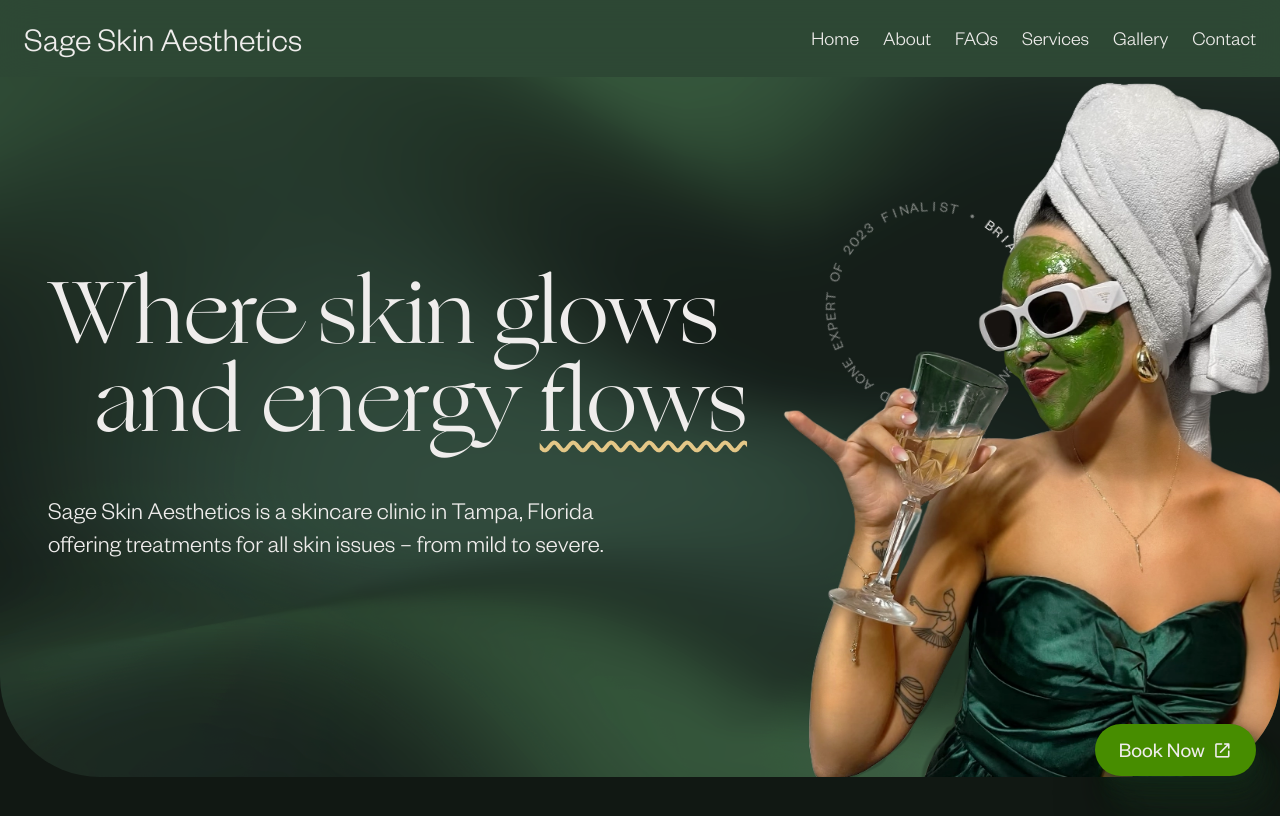
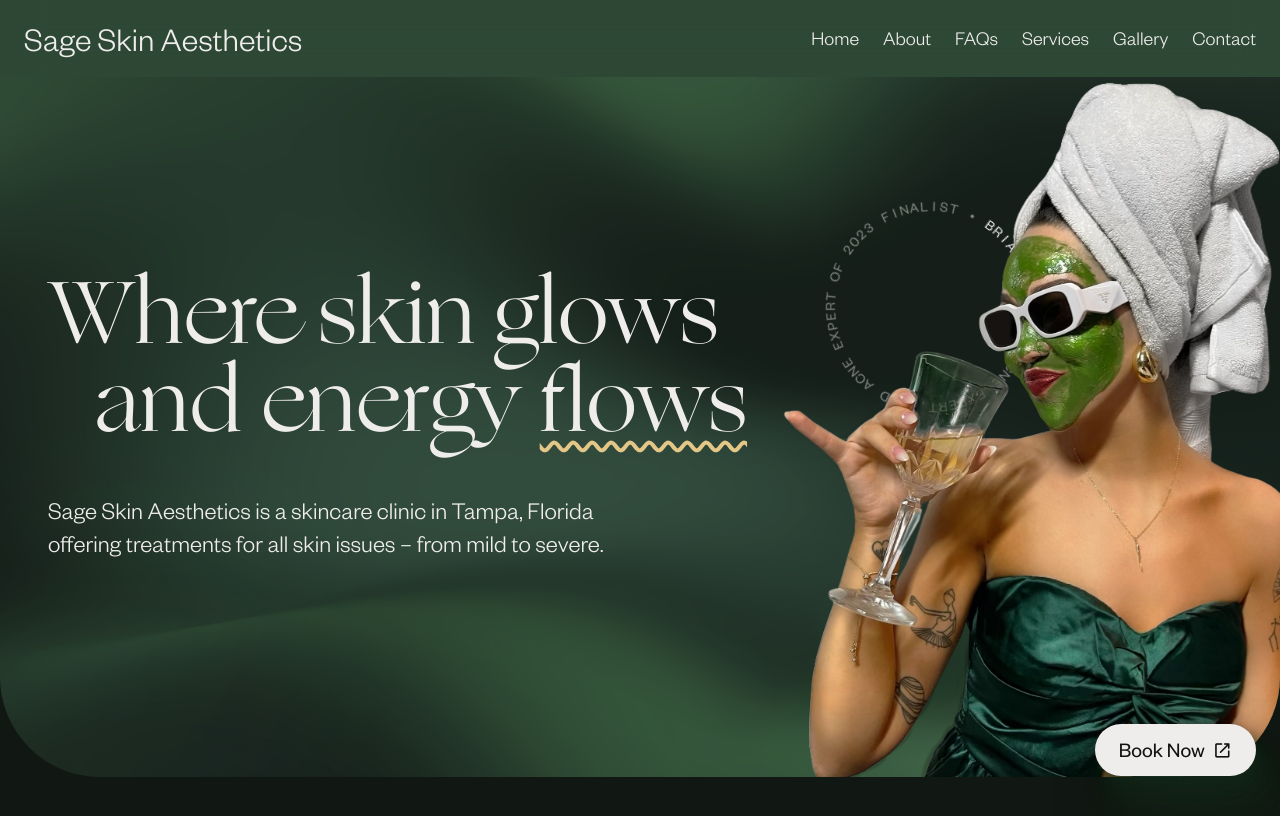
Before and after one commit to mjbarcomb/sage-skin-aesthetics, a SvelteKit app: page / in a window 1280 px wide. Shown: the top 816 px of the page. Built offline with nearby package versions, Linux system fonts and the light colour scheme.

Commit message:
Button color

```diff
--- a/src/components/Link.svelte
+++ b/src/components/Link.svelte
@@ -28,7 +28,8 @@
 		border-radius: 50px;
 		font-size: var(--text-size-200);
 		font-weight: 500;
-		background: #478d00;
+		background: var(--color-white);
+		color: var(--color-black);
 		padding: 0 var(--gap);
 		height: 52px;
 	}
--- a/src/routes/styles.css
+++ b/src/routes/styles.css
@@ -128,6 +128,7 @@
 
 	--color-yellow: #e4c787;
 	--color-white: #efedec;
+	--color-black: #111;
 	--color-green-dark: #344e41;
 	--color-green-medium: #a3b18a;
 	--color-green-light: #e9fadc;
```
